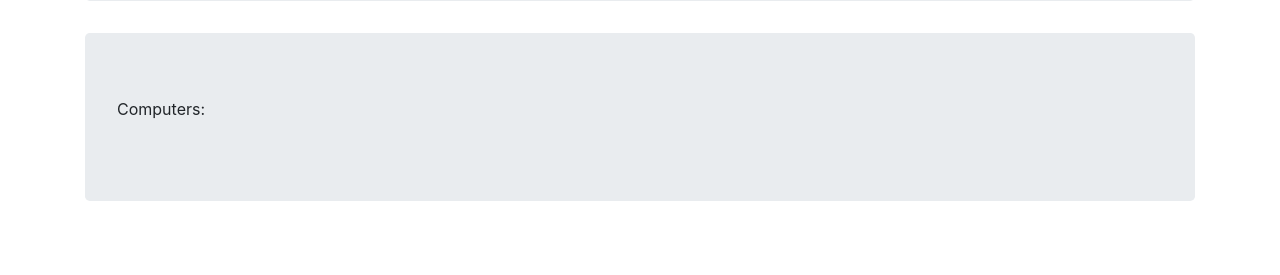
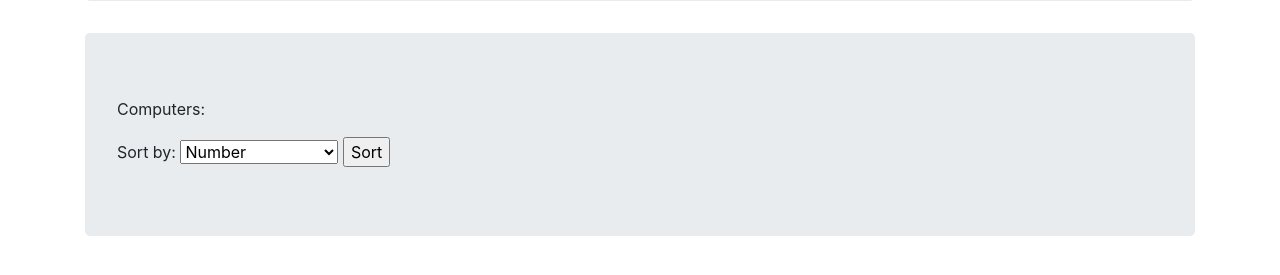
Before and after one commit to JacktonL/ComputerInventory, a Flask app: page /computers in a window 1280 px wide. Shown: the part 328-603 px from the top of the page. Run offline with Flask 2, Linux system fonts and the light colour scheme; parts of the project's set-up code (start-up, migrations or seed data) failed here and were passed over; some libraries are stand-ins or nearby versions.

Commit message:
sorting computers 9/19/18 7:29

```diff
--- /dev/null
+++ b/app/routes/Forms/Sort.py
@@ -0,0 +1,8 @@
+from flask_wtf import FlaskForm
+from wtforms import SubmitField, SelectField
+
+
+class Sort(FlaskForm):
+    sortComputer = SelectField("Sort by: ", choices=[('num', 'Number'), ('stat', 'Status'), ('os', "Operating System")])
+    sortStudent = SelectField("Sort by: ", choices=[('per', 'Period'), ('name', 'Name')])
+    submit = SubmitField("Sort")
--- a/app/routes/Forms/__init__.py
+++ b/app/routes/Forms/__init__.py
@@ -1,3 +1,4 @@
 
 from .Student import StudentForm
 from .Computer import ComputerForm
+from .Sort import Sort
--- a/app/routes/computers.py
+++ b/app/routes/computers.py
@@ -3,12 +3,17 @@ from flask import render_template, request
 from .Forms import ComputerForm
 from .Classes import Computer
 from .Classes import Student
+from .Forms import Sort
+from .misc import sort
 
 
 @app.route("/computers", methods=['GET', 'POST'])
 def computers():
     value = False
     check = False
+    sortForm = Sort(request.form)
+    computerlist = Computer.objects
+
     form = ComputerForm(request.form)
     if request.method == 'POST' and form.validate():
         number = form.number.data
@@ -34,7 +39,16 @@ def computers():
             newComputer.os = os
             newComputer.save()
 
-    return render_template("computers.html", form=form, value=value, computers=Computer.objects, check=check)
+    if request.method == "POST" and not sortForm.validate():
+        if sortForm.sortComputer.data == 'Number':
+            computerlist = sort.sortnumber()
+        elif sortForm.sortComputer.data == "Status":
+            computerlist = sort.sortstatus()
+        else:
+            computerlist = sort.sortos()
+
+    return render_template("computers.html", form=form, value=value, computers=computerlist, check=check,
+                           sort=sortForm)
 
 
 @app.route("/computer/<computer>", methods=["GET", "POST"])
--- /dev/null
+++ b/app/routes/misc/__init__.py
@@ -0,0 +1,2 @@
+
+from .sort import *
--- a/app/templates/computers.html
+++ b/app/templates/computers.html
@@ -25,7 +25,11 @@
         </form>
     </div>
     <div class="jumbotron">
-        <p>Computers:</p>
+        <p>Computers: </p>
+        <form method=post>
+            {{ sort.hidden_tag() }}
+            {{ sort.sortComputer.label }} {{ sort.sortComputer() }} {{ sort.submit() }}
+        </form>
         {% for i in computers %}
             <p><a href={{ "/computer/%s" %  i.number }}> Computer: {{ i.number }}</a>, {{ i.status }}, {{ i.os}}</p>
         {% endfor %}
```
Also changed, not shown: app/routes/misc/sort.py (added, +42 -0 lines).
